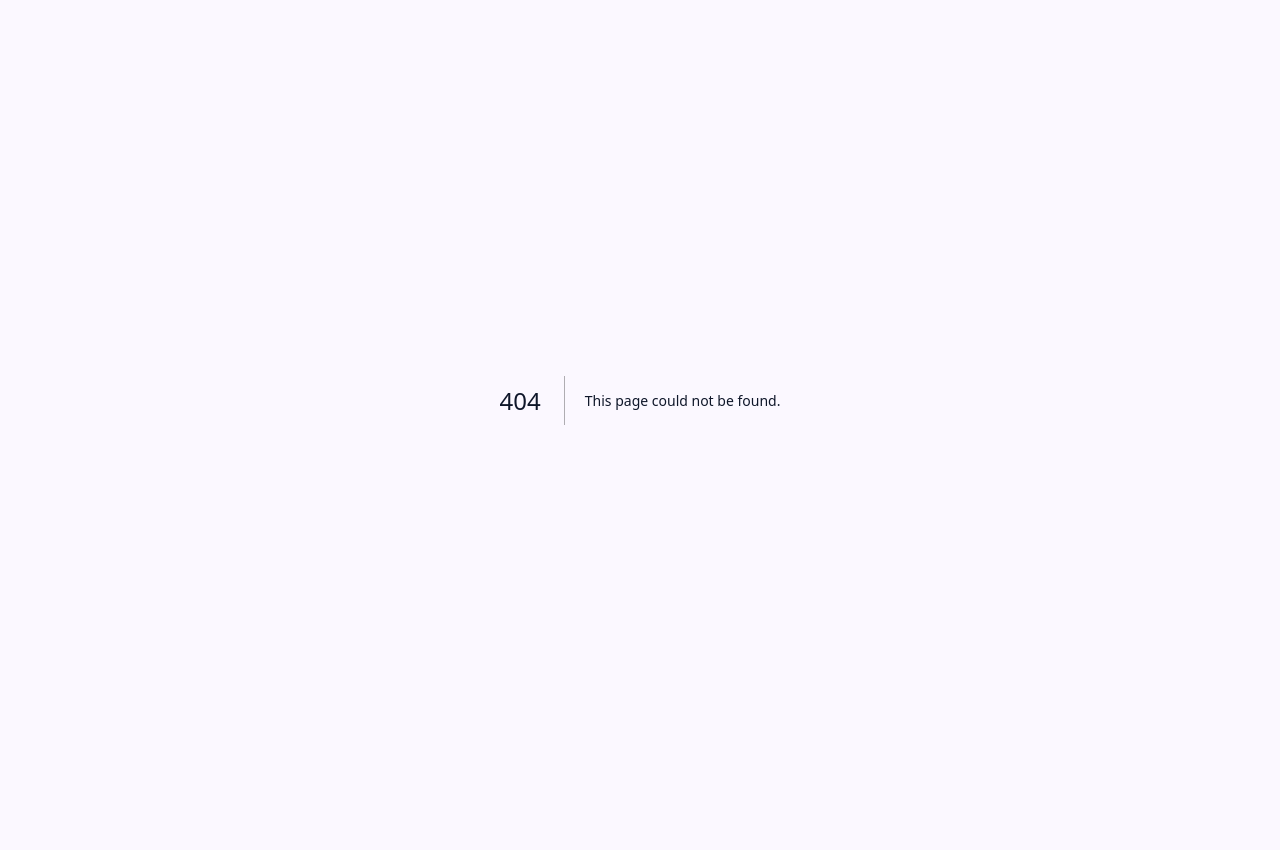
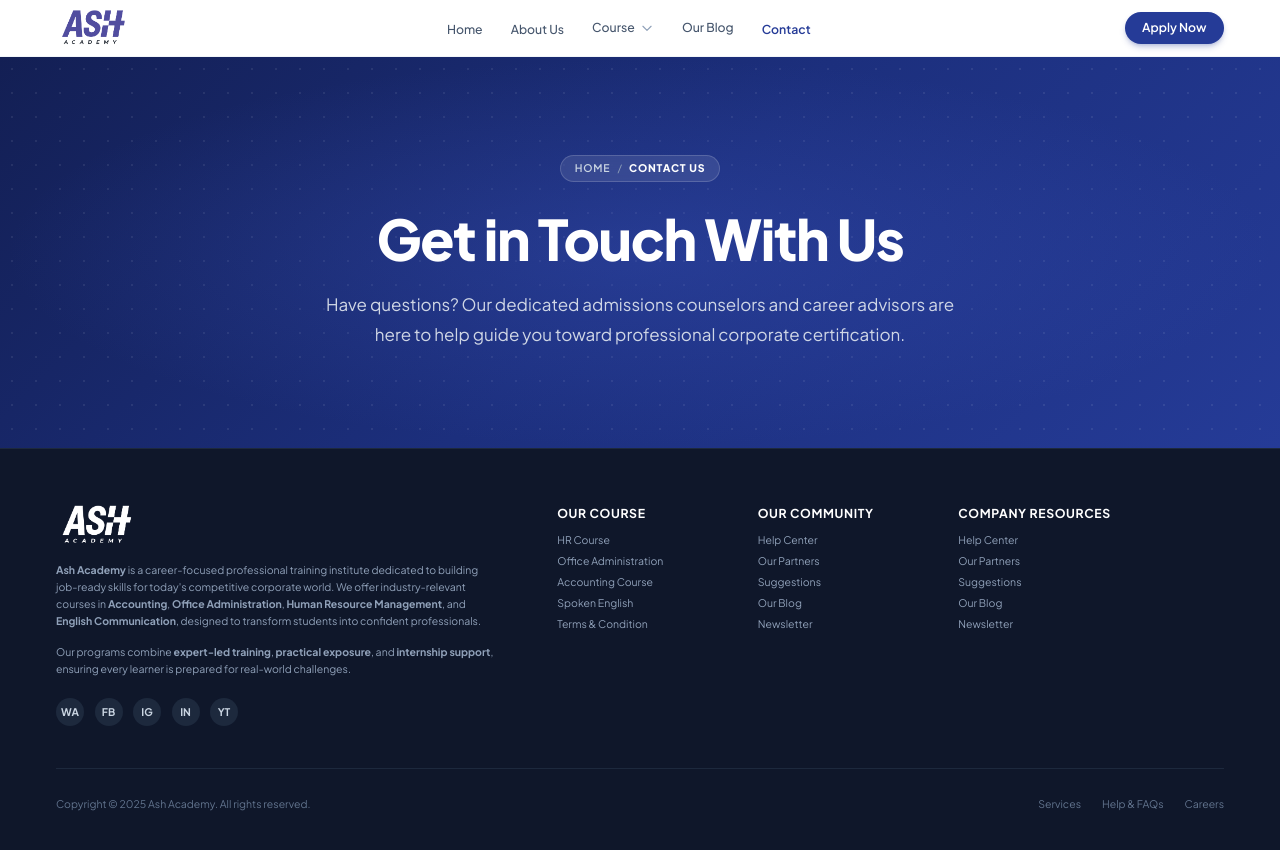
Before and after one commit to The-ASH-Corp/ash-hr-website, a Next.js app: page /contact in a window 1280 px wide. Before the commit this address had no page. Shown: the top 850 px of the page. Before the commit the page ends 800 px from the top, so only its background shows below. Built offline with nearby package versions, Linux system fonts and the light colour scheme.

Commit message:
feat: add Header component, Contact page, and associated hero section data

```diff
--- a/app/components/Header.tsx
+++ b/app/components/Header.tsx
@@ -16,6 +16,8 @@ export default function Header({ onOpenEnquiry }: HeaderProps) {
   const [courseDropdownOpen, setCourseDropdownOpen] = useState(false);
   const pathname = usePathname();
   const isAboutPage = pathname === "/about";
+  const isContactPage = pathname === "/contact";
+  const isHomePage = pathname === "/";
 
   return (
     <motion.header
@@ -57,7 +59,7 @@ export default function Header({ onOpenEnquiry }: HeaderProps) {
             >
               <Link
                 className={
-                  !isAboutPage
+                  isHomePage
                     ? "text-sm font-semibold text-[#253b97] hover:text-[#1c2d73] transition-colors whitespace-nowrap"
                     : "text-sm font-medium text-slate-600 hover:text-[#253b97] transition-colors whitespace-nowrap"
                 }
@@ -149,14 +151,21 @@ export default function Header({ onOpenEnquiry }: HeaderProps) {
             >
               Our Blog
             </motion.a>
-            <motion.a
+            <motion.div
               whileHover={{ y: -2 }}
               transition={{ duration: 0.15 }}
-              className="text-sm font-medium text-slate-600 hover:text-[#253b97] transition-colors whitespace-nowrap"
-              href="/#contact"
             >
-              Contact
-            </motion.a>
+              <Link
+                className={
+                  isContactPage
+                    ? "text-sm font-semibold text-[#253b97] hover:text-[#1c2d73] transition-colors whitespace-nowrap"
+                    : "text-sm font-medium text-slate-600 hover:text-[#253b97] transition-colors whitespace-nowrap"
+                }
+                href="/contact"
+              >
+                Contact
+              </Link>
+            </motion.div>
           </nav>
 
           {/* CTA Action */}
@@ -219,7 +228,7 @@ export default function Header({ onOpenEnquiry }: HeaderProps) {
               <div className="py-4 space-y-1.5">
                 <Link
                   className={
-                    !isAboutPage
+                    isHomePage
                       ? "block px-3 py-2 rounded-lg text-sm font-semibold text-[#253b97] hover:bg-[#f0f3ff]"
                       : "block px-3 py-2 rounded-lg text-sm font-medium text-slate-700 hover:bg-slate-50"
                   }
@@ -263,13 +272,17 @@ export default function Header({ onOpenEnquiry }: HeaderProps) {
                 >
                   Our Blog
                 </a>
-                <a
-                  className="block px-3 py-2 rounded-lg text-sm font-medium text-slate-700 hover:bg-slate-50"
-                  href="/#contact"
+                <Link
+                  className={
+                    isContactPage
+                      ? "block px-3 py-2 rounded-lg text-sm font-semibold text-[#253b97] hover:bg-[#f0f3ff]"
+                      : "block px-3 py-2 rounded-lg text-sm font-medium text-slate-700 hover:bg-slate-50"
+                  }
+                  href="/contact"
                   onClick={() => setMobileMenuOpen(false)}
                 >
                   Contact
-                </a>
+                </Link>
                 <div className="pt-2 px-1">
                   <motion.button
                     whileTap={{ scale: 0.97 }}
--- /dev/null
+++ b/app/components/contact/ContactHeroSection.tsx
@@ -0,0 +1,117 @@
+"use client";
+
+import Link from "next/link";
+import { motion } from "framer-motion";
+import { contactHeroData } from "./contactHeroData";
+
+const containerVariants = {
+  hidden: { opacity: 0 },
+  visible: {
+    opacity: 1,
+    transition: {
+      staggerChildren: 0.12,
+      delayChildren: 0.08,
+    },
+  },
+};
+
+const itemVariants = {
+  hidden: { opacity: 0, y: 22 },
+  visible: {
+    opacity: 1,
+    y: 0,
+    transition: { duration: 0.55, ease: [0.22, 1, 0.36, 1] as const },
+  },
+};
+
+export default function ContactHeroSection() {
+  const lastBreadcrumbIndex = contactHeroData.breadcrumbs.length - 1;
+
+  return (
+    <section
+      style={{
+        background:
+          "linear-gradient(135deg, #131f54 0%, #1c2f7d 50%, #253b97 100%)",
+        color: "#ffffff",
+      }}
+      className="relative bg-gradient-to-br from-[#131f54] via-[#1c2f7d] to-[#253b97] text-white py-20 sm:py-24 lg:py-28 overflow-hidden"
+      data-purpose="contact-hero-banner"
+    >
+      {/* Subtle dot pattern overlay */}
+      <div
+        aria-hidden="true"
+        style={{
+          backgroundImage:
+            "radial-gradient(rgba(255, 255, 255, 0.08) 1px, transparent 1px)",
+          backgroundSize: "24px 24px",
+        }}
+        className="pointer-events-none absolute inset-0"
+      />
+
+      {/* Soft diagonal light glow */}
+      <div
+        aria-hidden="true"
+        className="pointer-events-none absolute inset-0 bg-[radial-gradient(ellipse_at_center,_rgba(59,84,190,0.35)_0%,_transparent_70%)]"
+      />
+
+      <div className="w-full max-w-7xl xl:max-w-[1440px] 2xl:max-w-[1760px] min-[137.5rem]:max-w-[92vw] mx-auto px-4 sm:px-6 lg:px-12 xl:px-16 2xl:px-24 min-[137.5rem]:px-16 min-[160rem]:px-24 relative z-10">
+        <motion.div
+          variants={containerVariants}
+          initial="hidden"
+          animate="visible"
+          className="max-w-3xl min-[137.5rem]:max-w-5xl mx-auto text-center flex flex-col items-center"
+        >
+          {/* Top Breadcrumb Pill Badge */}
+          <motion.nav
+            variants={itemVariants}
+            whileHover={{ scale: 1.03 }}
+            aria-label="Breadcrumb"
+            style={{
+              backgroundColor: "rgba(255, 255, 255, 0.1)",
+              borderColor: "rgba(255, 255, 255, 0.16)",
+            }}
+            className="inline-flex items-center justify-center gap-2 px-4 py-1.5 rounded-full bg-white/10 border border-white/15 backdrop-blur-sm mb-5 sm:mb-6"
+          >
+            {contactHeroData.breadcrumbs.map((item, idx) => (
+              <div key={item.label} className="inline-flex items-center gap-2">
+                {item.href && idx < lastBreadcrumbIndex ? (
+                  <Link
+                    href={item.href}
+                    className="text-[11px] sm:text-xs font-semibold uppercase tracking-[0.08em] text-slate-300 hover:text-white transition-colors"
+                  >
+                    {item.label}
+                  </Link>
+                ) : (
+                  <span className="text-[11px] sm:text-xs font-extrabold uppercase tracking-[0.08em] text-white">
+                    {item.label}
+                  </span>
+                )}
+                {idx < lastBreadcrumbIndex && (
+                  <span className="text-[11px] sm:text-xs text-slate-400 select-none">
+                    /
+                  </span>
+                )}
+              </div>
+            ))}
+          </motion.nav>
+
+          {/* Main Heading */}
+          <motion.h1
+            variants={itemVariants}
+            className="text-4xl sm:text-5xl lg:text-[56px] font-extrabold tracking-tight leading-tight text-white mb-4 sm:mb-5"
+          >
+            {contactHeroData.title}
+          </motion.h1>
+
+          {/* Subtitle / Description */}
+          <motion.p
+            variants={itemVariants}
+            className="text-sm sm:text-base lg:text-[17px] text-slate-200/90 font-normal leading-[1.75] max-w-[660px] min-[137.5rem]:max-w-4xl mx-auto"
+          >
+            {contactHeroData.description}
+          </motion.p>
+        </motion.div>
+      </div>
+    </section>
+  );
+}
--- /dev/null
+++ b/app/components/contact/contactHeroData.ts
@@ -0,0 +1,20 @@
+export interface ContactBreadcrumbItem {
+  label: string;
+  href?: string;
+}
+
+export interface ContactHeroData {
+  title: string;
+  description: string;
+  breadcrumbs: ContactBreadcrumbItem[];
+}
+
+export const contactHeroData: ContactHeroData = {
+  title: "Get in Touch With Us",
+  description:
+    "Have questions? Our dedicated admissions counselors and career advisors are here to help guide you toward professional corporate certification.",
+  breadcrumbs: [
+    { label: "HOME", href: "/" },
+    { label: "CONTACT US" },
+  ],
+};
--- /dev/null
+++ b/app/contact/page.tsx
@@ -0,0 +1,31 @@
+"use client";
+
+import { useState } from "react";
+import Header from "../components/Header";
+import ContactHeroSection from "../components/contact/ContactHeroSection";
+import Footer from "../components/Footer";
+import EnquiryModal from "../components/EnquiryModal";
+
+export default function ContactPage() {
+  const [isEnquiryModalOpen, setIsEnquiryModalOpen] = useState(false);
+
+  const openEnquiry = () => setIsEnquiryModalOpen(true);
+  const closeEnquiry = () => setIsEnquiryModalOpen(false);
+
+  return (
+    <div
+      style={{ backgroundColor: "#fbf8ff", color: "#0f172a" }}
+      className="min-h-screen flex flex-col overflow-x-clip bg-[#fbf8ff] text-[#0f172a] selection:bg-[#e0e7ff] selection:text-[#253b97]"
+    >
+      <Header onOpenEnquiry={openEnquiry} />
+
+      <main className="flex-1">
+        <ContactHeroSection />
+      </main>
+
+      <Footer />
+
+      <EnquiryModal isOpen={isEnquiryModalOpen} onClose={closeEnquiry} />
+    </div>
+  );
+}
```
